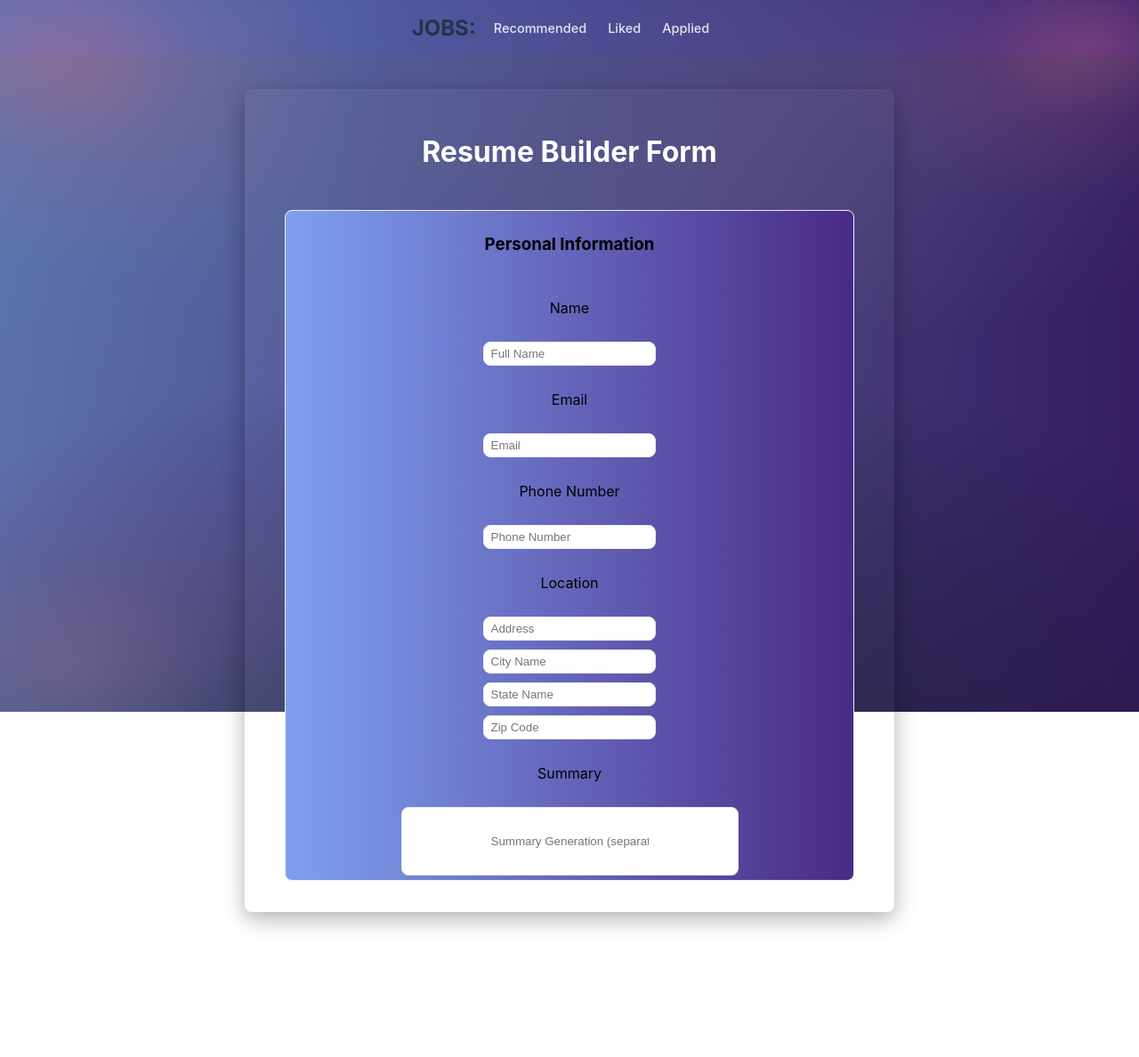
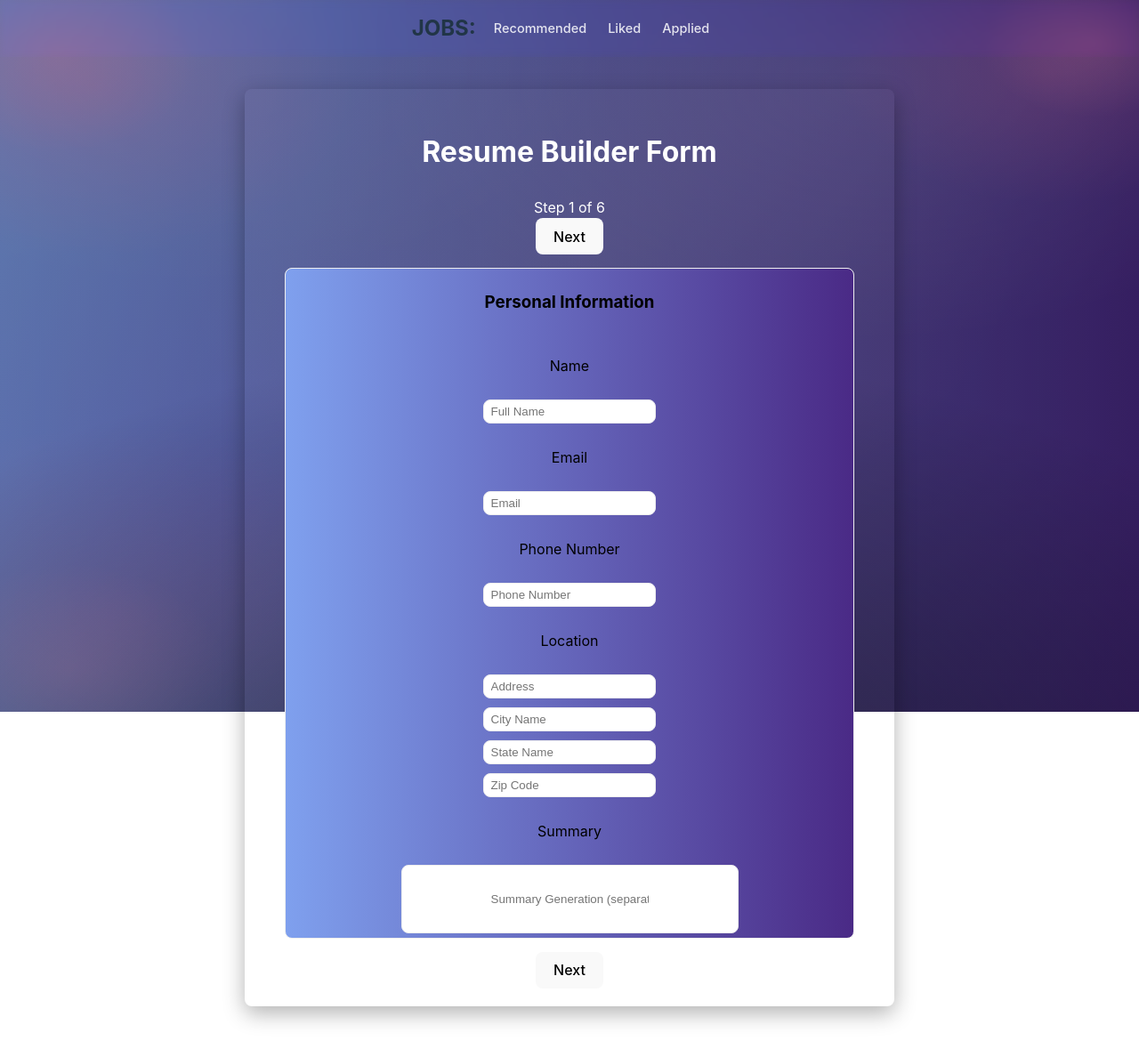
Before and after one commit to colaola20/hirehub, a React (Vite) app in the folder frontend/frontend/: page /resume_form in a window 1280 px wide. Shown: the top 1188 px of the page at 89% size. Before the commit the page ends 1125 px from the top, so only its background shows below. Built offline with nearby package versions, Linux system fonts and the light colour scheme.

Commit message:
prep for step progression, added more comments for future plans

```diff
--- a/frontend/frontend/src/pages/ResumeForm.jsx
+++ b/frontend/frontend/src/pages/ResumeForm.jsx
@@ -50,19 +50,32 @@
     const [resumeText, setResumeText] = useState(""); // add resume text step (?)
     //add more fields as needed
 
+    const prevStep = () => {
+        if (currentStep > 1) setCurrentStep(currentStep - 1);
+    }
+
+    const nextStep = () => {
+        if (currentStep < 6) setCurrentStep(currentStep + 1);
+    }
 
 
 
 
 
-    // TODO -------------------------------------------- Add conditional rendering (multi step form)
-    // based on whats given by signing up (?)
-    // given for sure -- name, email, number, any url, languages, student check
-    // given maybe -- main section, location, experience, education, projects
-    // not given / not sure -- summary
+
+    /*
+        TODO -------------------------------------------- Add conditional rendering (multi step form)
+        based on whats given by signing up (?)
+        given for sure -- name, email, number, any url, languages, student check
+        given maybe -- main section, location, experience, education, projects
+        not given / not sure -- summary
+
+        move all components to a file in components folder
+    */
 
 
     // ---------------------------------Step Components---------------------------------
+    // Currently 6 steps
 
     const personalStep = ({ formData, onChange }) => (  // PERSONAL INFO STEP //
         <div>
@@ -306,8 +319,19 @@
 
             <div className="form-box">
                 <h2>Resume Builder Form</h2>
-                {/* <p>We'll Help You Create a Professional Resume!</p> */}
 
+                {/* Make Into Progress bar later on */}
+                <div>
+                    <span>Step {currentStep} of 6</span>
+                    <div className="progress-bar">
+                        <div style={{ width: `${(currentStep / 3) * 100}%` }}></div>
+                    </div>
+                </div>
+
+                <div>
+                    {currentStep > 1 && <button onClick={prevStep}>Previous</button>}
+                    {currentStep < 6 && <button onClick={nextStep}>Next</button>}
+                </div>
                 <form className="resume_form">
                     <div className='personal-info'>
                         <h3>Personal Information</h3>
@@ -380,6 +404,11 @@
                         />
                     </div>
                 </form>
+                <div>
+                    {currentStep > 1 && <button onClick={prevStep}>Previous</button>}
+                    {currentStep < 6 && <button onClick={nextStep}>Next</button>}
+                    {currentStep === 3 && <button>Submit</button>}
+                </div>
                 {/* <br />
                 <button onClick="generateResume" type="submit" className="submit-btn">
                     Generate Resume
```
